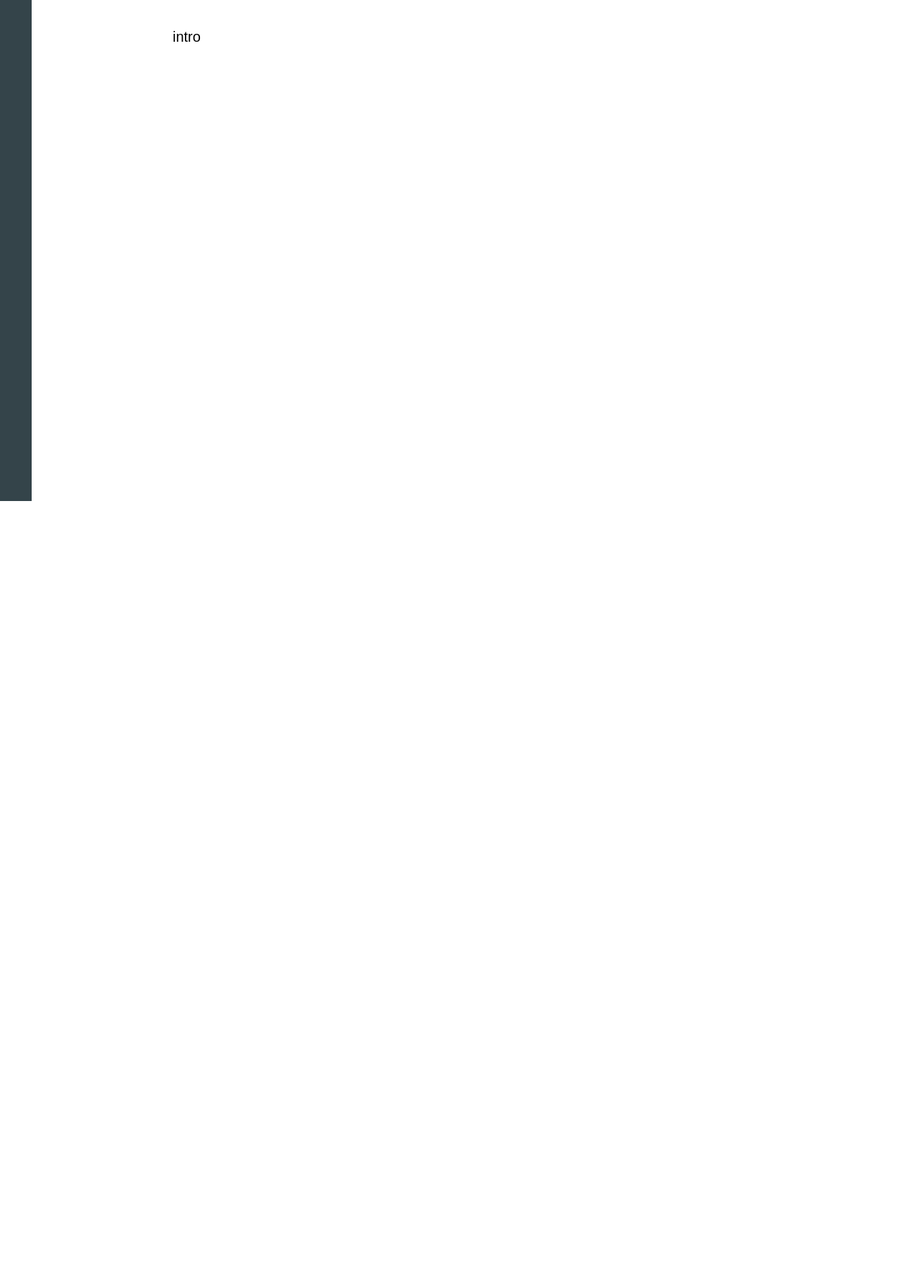
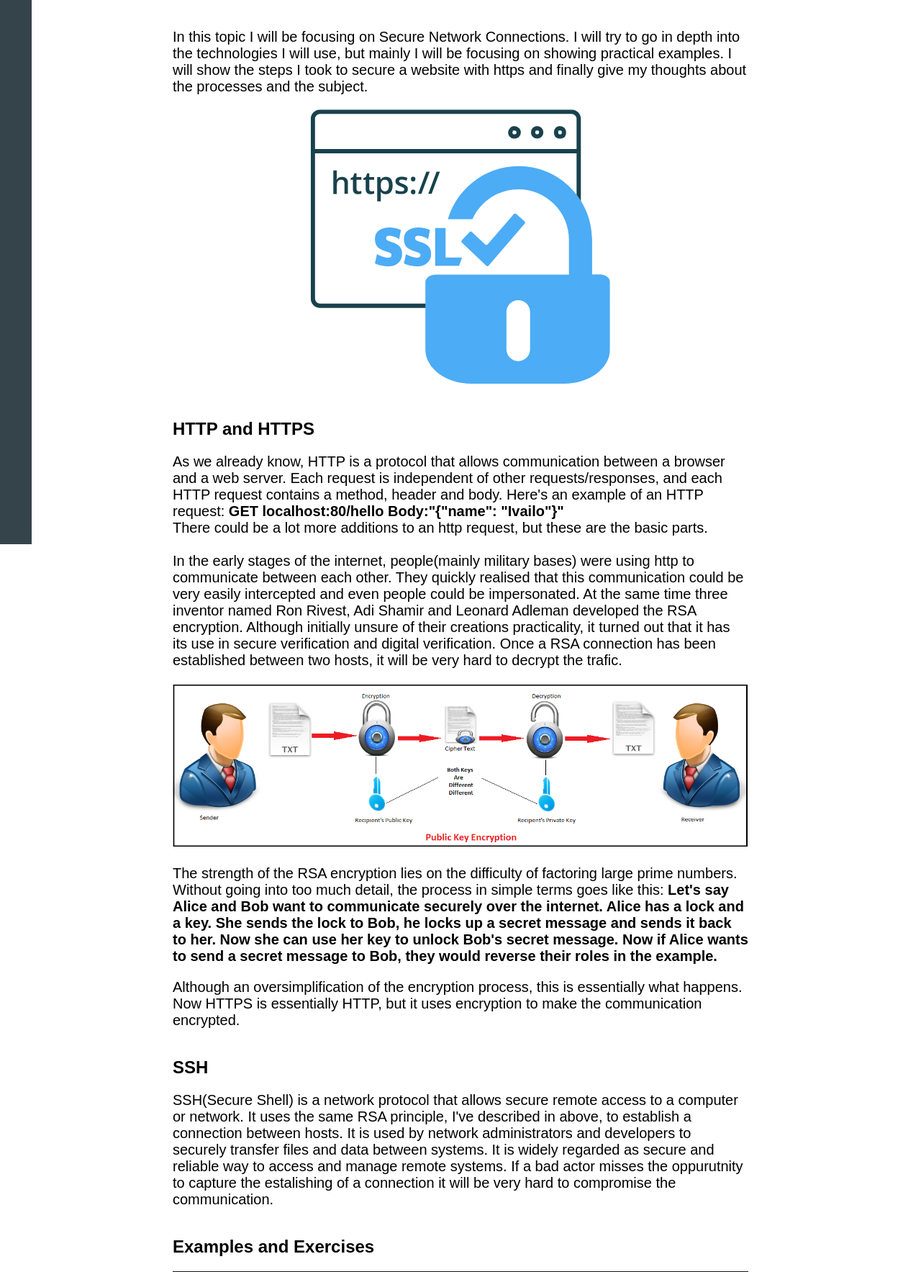
Before and after one commit to alexVpenev/ICS-BodyOfKnowledge, a PHP site: page /hello/src/pages/howto-securely-host-with-secure-network-connections.php in a window 1280 px wide. Shown: the part 104-1871 px from the top of the page at 72% size. Before the commit the page ends 800 px from the top, so only its background shows below. Run offline with PHP 8.4, Linux system fonts and the light colour scheme.

Commit message:
finished ssl, shh and tls topic

```diff
--- a/src/pages/howto-securely-host-with-secure-network-connections.php
+++ b/src/pages/howto-securely-host-with-secure-network-connections.php
@@ -26,8 +26,120 @@
     <div class="container">
 
         <p>
-            intro
+            In this topic I will be focusing on Secure Network Connections. I will try to go in depth into the technologies I will use, but
+            mainly I will be focusing on showing practical examples. I will show the steps I took to secure a website with https and finally
+            give my thoughts about the processes and the subject.
         </p>
+
+
+        <div class="image">
+            <img src="../assets/ssl/intro.png" alt="intro">
+        </div>
+
+        <div class="subtheme">HTTP and HTTPS</div>
+
+        <p>
+            As we already know, HTTP is a protocol that allows communication between a browser and a web server. Each request is independent
+            of other requests/responses, and each HTTP request contains a method, header and body. Here's an example of an HTTP request:
+            <b>GET localhost:80/hello Body:"{"name": "Ivailo"}"</b>
+            </br>
+            There could be a lot more additions to an http request, but these are the basic parts.
+            </br></br>
+            In the early stages of the internet, people(mainly military bases) were using http to communicate between each other. They quickly realised that
+            this communication could be very easily intercepted and even people could be impersonated. At the same time three inventor named Ron Rivest, Adi Shamir and
+            Leonard Adleman developed the RSA encryption. Although initially unsure of their creations practicality, it turned out that it has its use in secure verification
+            and digital verification. Once a RSA connection has been established between two hosts, it will be very hard to decrypt the trafic.
+        </p>
+
+
+        <div class="image">
+            <img src="../assets/ssl/rsa.png" alt="rsa">
+        </div>
+
+        <p>
+            The strength of the RSA encryption lies on the difficulty of factoring large prime numbers. Without going into too much detail, the process in simple terms
+            goes like this: <b>Let's say Alice and Bob want to communicate securely over the internet. Alice has a lock and a key. She sends the lock to Bob, he locks up
+            a secret message and sends it back to her. Now she can use her key to unlock Bob's secret message. Now if Alice wants to send a secret message to Bob, they would
+            reverse their roles in the example.
+            </b>
+        </p>
+
+        <p>
+            Although an oversimplification of the encryption process, this is essentially what happens. Now HTTPS is essentially HTTP, but it uses encryption to make the
+            communication encrypted.
+        </p>
+
+        <div class="subtheme">SSH</div>
+
+        <p>
+            SSH(Secure Shell) is a network protocol that allows secure remote access to a computer or network. It uses the same RSA principle, I've described in above,
+            to establish a connection between hosts. It is used by network administrators and developers to securely transfer files and data between systems. It is
+            widely regarded as secure and reliable way to access and manage remote systems. If a bad actor misses the oppurutnity to capture the estalishing of a connection
+            it will be very hard to compromise the communication.
+        </p>
+
+        <div class="subtheme">Examples and Exercises</div>
+
+
+        <div class="image">
+            <img src="../assets/ssl/ssh-establish.png" alt="ssh">
+            <img src="../assets/ssl/ssh.png" alt="ssh">
+            <a><i>
+                For the rest of the exercises I will be running the commands into MobaXTerm(an ssh client for Windows, which uses Putty).
+                This is how establishing a connection looks like using SSH.
+            </i></a>
+        </div>
+
+
+        <div class="image">
+            <img src="../assets/ssl/no-ssl.png" alt="ssl">
+            <a><i>
+                I will now be making this apache2 page use ssl encryption. This is how the page looks without SSL.
+            </i></a>
+        </div>
+
+        <div class="image">
+            <img src="../assets/ssl/1.png" alt="ssl">
+            <a><i>
+                In this step I am creating the ssl certificate for the new website.
+            </i></a>
+        </div>
+
+        <div class="image">
+            <img src="../assets/ssl/2.png" alt="ssl">
+            <img src="../assets/ssl/3.png" alt="ssl">
+            <a><i>
+                Here I created the config while setting the SSL Parameters to true. And in the second image I am creating a web page, which just has a H1.
+            </i></a>
+        </div>
+
+        <div class="image">
+            <img src="../assets/ssl/4.png" alt="ssl">
+            <img src="../assets/ssl/5.png" alt="ssl">
+            <a><i>
+                After restarting apache and a2ensite I successfuly ran the new website using HTTPS and SSL.
+            </i></a>
+        </div>
+
+        <div class="image">
+            <img src="../assets/ssl/6.png" alt="ssl">
+            <a><i>
+                This is what the certificate looks like.
+            </i></a>
+        </div>
+
+
+        <div class="subtheme">Afterthoughts</div>
+
+        <p>
+            Since I am coming from a Software Profile, I already knew how HTTP requests work and what they consist of. I have also had some experience with RSA encryption,
+            even have done the math at some points. During the writing of this topic I learned what SSL certificates looked like and actually deployed an apache2 website
+            that uses SSL.
+        </p>
+
+
+
+
 
     </div>
 </body>
--- a/src/pages/network-scanning-enumeration-sniffing.php
+++ b/src/pages/network-scanning-enumeration-sniffing.php
@@ -154,7 +154,7 @@
         <div class="image">
             <img src="../assets/network-scanning/sniffing.png" alt="hids-intro">
             <a><i>This is a slide out of the final presentation I did for a mobile application. The slide shows how the packets are sent between the different services,
-                and returned back to the user.
+                and returned back to the user. The capturing of those packets is called sniffing.
             </i></a>
         </div>
 
```
Also changed, not shown: src/pages/versionHistory.php (+7 -1 lines), src/assets/ssl/1.png (added), src/assets/ssl/2.png (added), src/assets/ssl/3.png (added), src/assets/ssl/4.png (added), src/assets/ssl/5.png (added), src/assets/ssl/6.png (added), src/assets/ssl/intro.png (added), src/assets/ssl/no-ssl.png (added), src/assets/ssl/rsa.png (added), src/assets/ssl/ssh-establish.png (added), src/assets/ssl/ssh.png (added).
